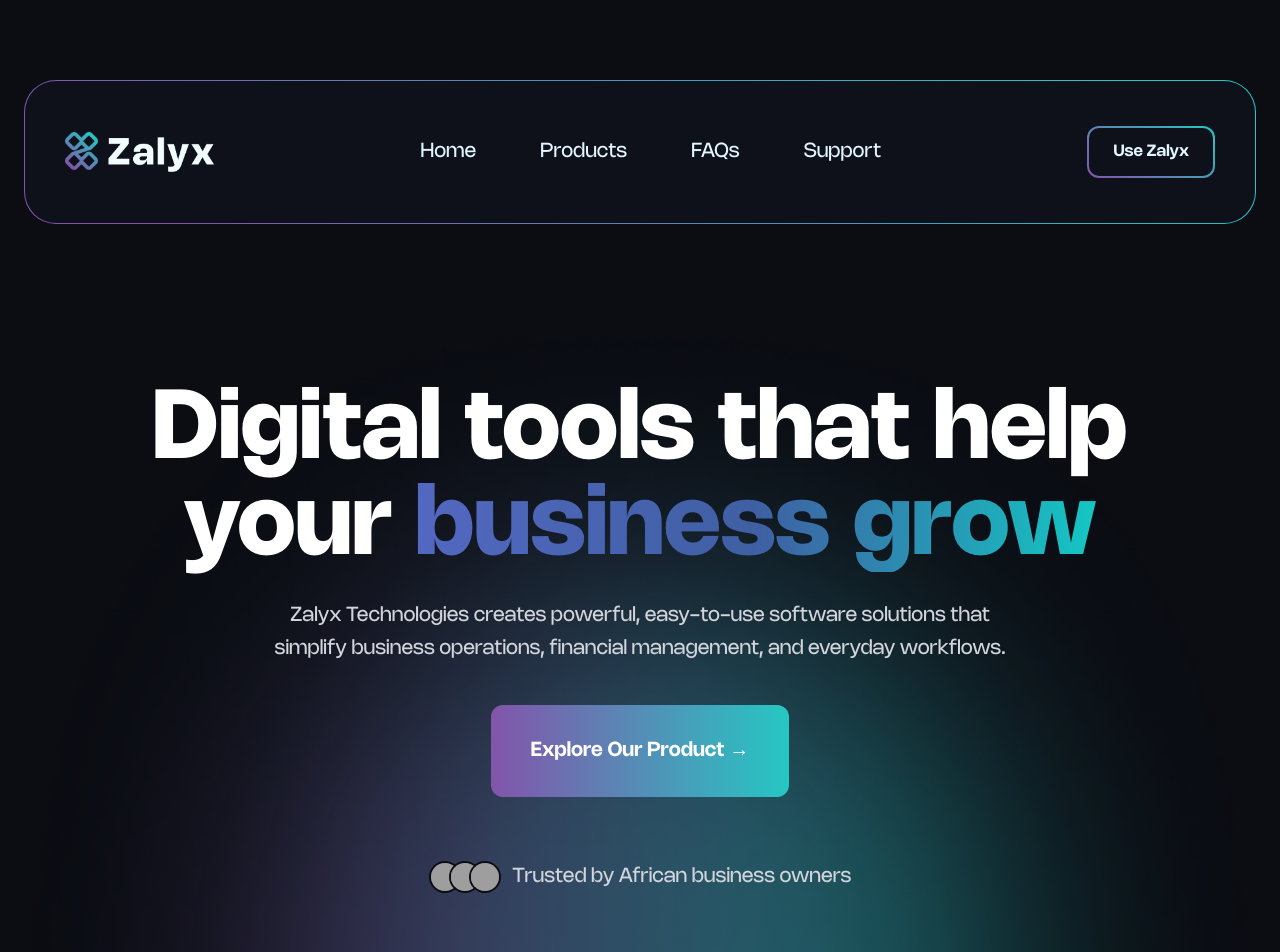
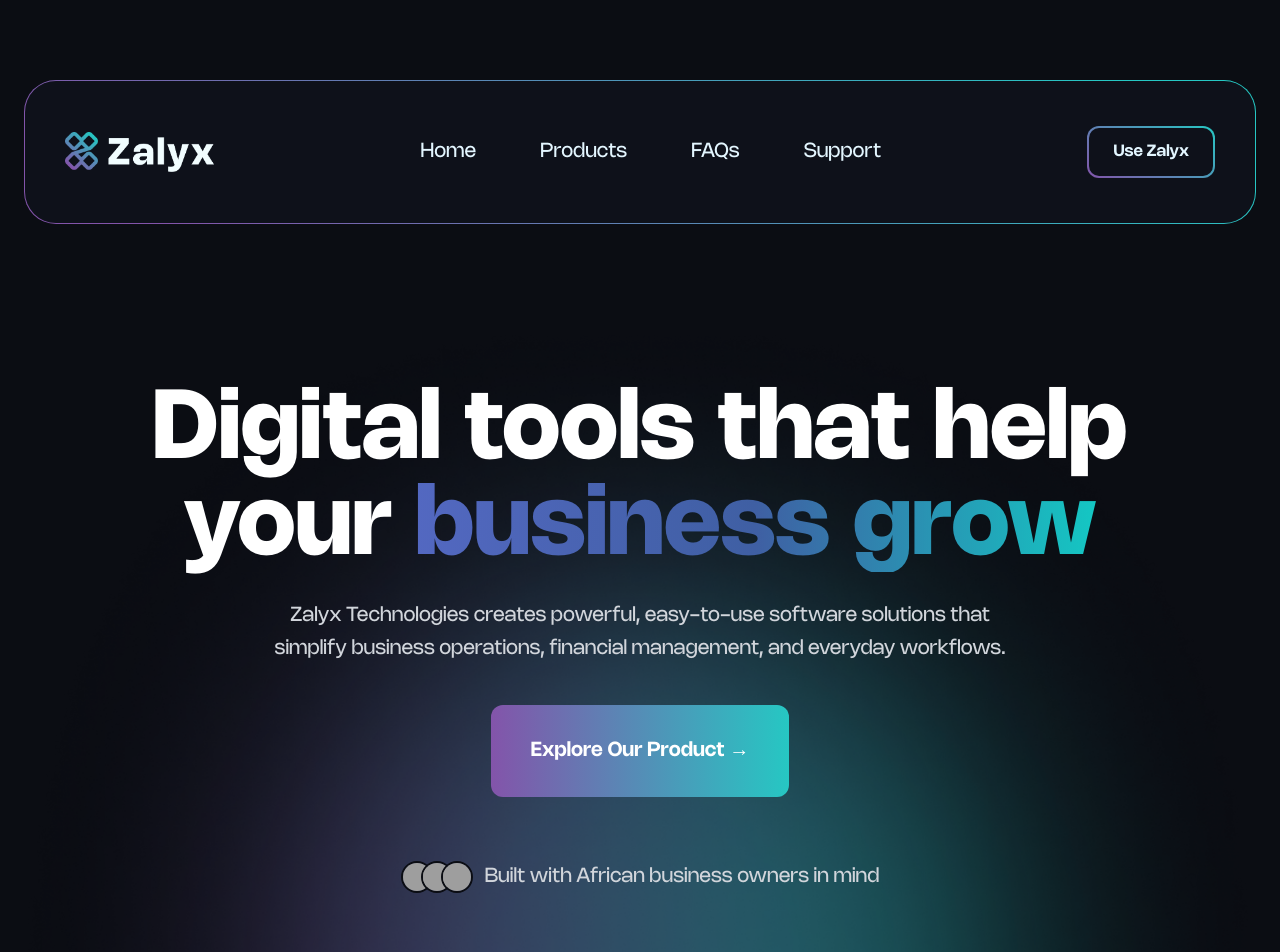
Before and after one commit to alateefah/zalyx-website, a React (Vite) app: page / in a window 1280 px wide. Shown: the top 952 px of the page. Built offline with nearby package versions, Linux system fonts and the light colour scheme; grey boxes are pictures that could not be loaded.

Commit message:
Upddate trusted by section

```diff
--- a/src/components/Hero.tsx
+++ b/src/components/Hero.tsx
@@ -154,7 +154,7 @@ export function Hero() {
           />
         </div>
 
-        <p className="text-gray-300">Trusted by African business owners</p>
+        <p className="text-gray-300">Built with African business owners in mind</p>
       </div>
     </section>
   );
```
